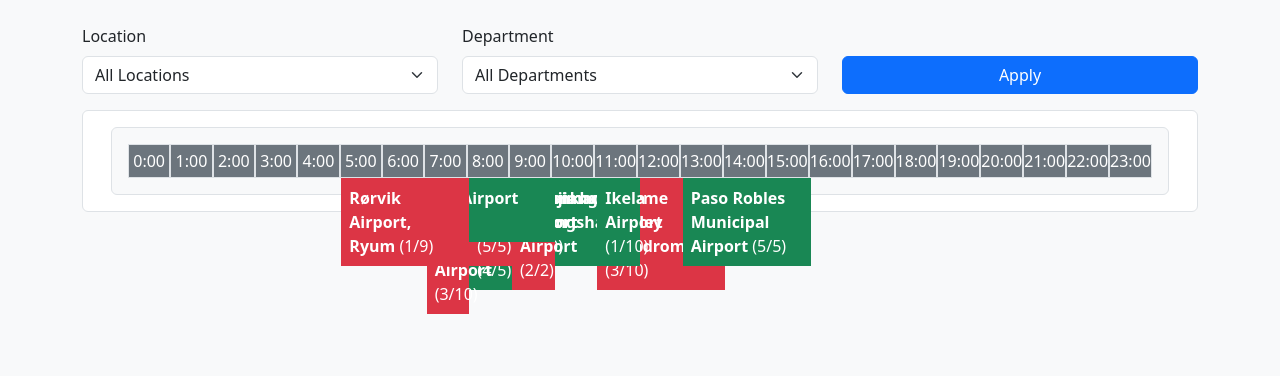
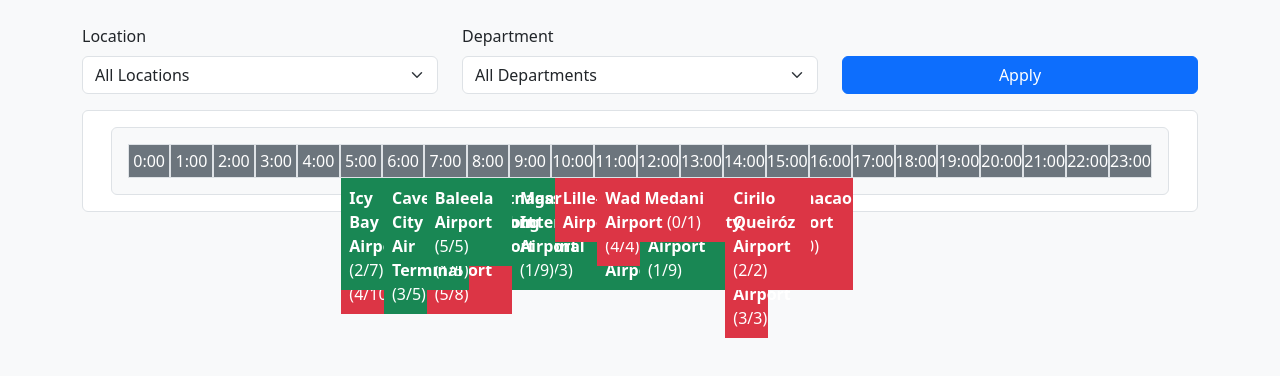
Before and after one commit to RustyBraze/VMS-module-calendar, a website: page index.html in a window 1280 px wide. Drawn offline with nearby package versions, Linux system fonts and the light colour scheme.

Commit message:
Aaaaaaaaaaaaaaaaaaaaaaaaaaaaaaaaaaaaaaaaaaaaaaaaaaaaaaaaaaaaaaaaaaaaaaahhhhhhhhhhhhhhhhhhhhhhhh

```diff
--- a/index.html
+++ b/index.html
@@ -28,17 +28,23 @@
 
 
     <script>
-        document.addEventListener("DOMContentLoaded", function() {
+        // document.addEventListener("DOMContentLoaded", function() {
 
-            console.log("Initializing ShiftCalendar...");
+        //     console.log("Initializing ShiftCalendar...");
 
-            const calendar = new ShiftCalendar("calendar");
-            const filters = new Filter(calendar.render.bind(calendar));
-            filters.render("filters");
+        //     const calendar = new ShiftCalendar("calendar");
+        //     const filters = new Filter(calendar.render.bind(calendar));
+        //     filters.render("filters");
+        //     calendar.render();
+
+        //     console.log("Complete loaded ShiftCalendar");
+        // });
+
+        document.addEventListener("DOMContentLoaded", function () {
+            const calendar = new ShiftCalendar("calendar", "filters");
             calendar.render();
+        });
 
-            console.log("Complete loaded ShiftCalendar");
-        });
     </script>
 
 
--- a/src/calendar.ts
+++ b/src/calendar.ts
@@ -5,17 +5,20 @@
 export class ShiftCalendar {
     private container: HTMLElement;
     private shifts = generateShifts();
-    private modal: ShiftModal;
+    // private modal: ShiftModal;
+    private filter: Filter;
 
     private hours = Array.from({ length: 24 }, (_, i) => i); // 24-hour format (00:00 - 23:00)
 
-    constructor(containerId: string, modalId: string) {
-        this.container = document.getElementById(containerId)!;
-        this.modal = new ShiftModal(modalId);
+    constructor(calendarId: string, filterId: string) {
+        // constructor(containerId: string, modalId: string) {
+        // this.modal = new ShiftModal(modalId);
+        this.container = document.getElementById(calendarId)!;
+        this.filter = new Filter(filterId, this.render.bind(this));
+        this.filter.updateShifts(this.shifts);
     }
 
     render(filters: Record<string, string> = {}) {
-
         if (!this.container) {
             console.error("ShiftCalendar: No container found with ID");
             return;
@@ -23,10 +26,14 @@
 
         console.log("Rendering calendar..."); // Check if the function runs
 
+        // const filteredShifts = this.shifts.filter(shift =>
+        //     (!filters.location || shift.location === filters.location) &&
+        //     (!filters.department || shift.department === filters.department) &&
+        //     (!filters.date || shift.start_time.startsWith(filters.date))
+        // );
         const filteredShifts = this.shifts.filter(shift =>
             (!filters.location || shift.location === filters.location) &&
-            (!filters.department || shift.department === filters.department) &&
-            (!filters.date || shift.start_time.startsWith(filters.date))
+            (!filters.department || shift.department === filters.department)
         );
 
         console.log("Filtered Shifts:", filteredShifts); // Check if shifts are available
@@ -77,7 +84,7 @@
             element.addEventListener("click", () => {
                 const shiftId = parseInt(element.getAttribute("data-id")!);
                 const shift = this.shifts.find(s => s.id === shiftId);
-                if (shift) this.modal.show(shift);
+                // if (shift) this.modal.show(shift);
             });
         });
 
--- a/src/dummyData.ts
+++ b/src/dummyData.ts
@@ -7,178 +7,238 @@
 export const generateShifts = () => [
     {
         "id": 1,
-        "title": "Gbangbatok Airport",
-        "location": "Information Booth",
-        "department": "Event Planners",
+        "title": "Johan Adolf Pengel International Airport",
+        "location": "Hall A",
+        "department": "Security",
         "start_time": "2024-03-10T07:00:00Z",
         "end_time": "2024-03-10T10:00:00+00:00",
+        "applied": 3,
+        "total": 3,
+        "available": true
+      }, {
+        "id": 2,
+        "title": "Herendeen Bay Airport",
+        "location": "Registration Desk",
+        "department": "Lighting Crew",
+        "start_time": "2024-03-10T10:00:00Z",
+        "end_time": "2024-03-10T12:00:00+00:00",
+        "applied": 0,
+        "total": 3,
+        "available": false
+      }, {
+        "id": 3,
+        "title": "Thompson Airport",
+        "location": "Exhibit Hall 1",
+        "department": "Theater Crew",
+        "start_time": "2024-03-10T08:00:00Z",
+        "end_time": "2024-03-10T09:00:00+00:00",
+        "applied": 1,
+        "total": 4,
+        "available": true
+      }, {
+        "id": 4,
+        "title": "Taylor County Airport",
+        "location": "Conference Room 2",
+        "department": "Parking Attendants",
+        "start_time": "2024-03-10T06:00:00Z",
+        "end_time": "2024-03-10T07:00:00+00:00",
+        "applied": 3,
+        "total": 5,
+        "available": false
+      }, {
+        "id": 5,
+        "title": "Donegal Airport",
+        "location": "Vendor Booth 15",
+        "department": "Catering Staff",
+        "start_time": "2024-03-10T13:00:00Z",
+        "end_time": "2024-03-10T16:00:00+00:00",
+        "applied": 5,
+        "total": 8,
+        "available": false
+      }, {
+        "id": 6,
+        "title": "Barreirinhas Airport",
+        "location": "Restroom",
+        "department": "Event Planners",
+        "start_time": "2024-03-10T14:00:00Z",
+        "end_time": "2024-03-10T16:00:00+00:00",
+        "applied": 2,
+        "total": 2,
+        "available": false
+      }, {
+        "id": 7,
+        "title": "St Johns Industrial Air Park",
+        "location": "Cafeteria",
+        "department": "Cleaning Crew",
+        "start_time": "2024-03-10T06:00:00Z",
+        "end_time": "2024-03-10T09:00:00+00:00",
+        "applied": 0,
+        "total": 4,
+        "available": true
+      }, {
+        "id": 8,
+        "title": "Napa County Airport",
+        "location": "Security Checkpoint",
+        "department": "Tech Support",
+        "start_time": "2024-03-10T12:00:00Z",
+        "end_time": "2024-03-10T14:00:00+00:00",
+        "applied": 5,
+        "total": 10,
+        "available": false
+      }, {
+        "id": 9,
+        "title": "Massawa International Airport",
+        "location": "Information Booth",
+        "department": "Registration Staff",
+        "start_time": "2024-03-10T08:00:00Z",
+        "end_time": "2024-03-10T09:00:00+00:00",
+        "applied": 1,
+        "total": 9,
+        "available": true
+      }, {
+        "id": 10,
+        "title": "Lien Khuong Airport",
+        "location": "Lounge Area",
+        "department": "Medical Team",
+        "start_time": "2024-03-10T07:00:00Z",
+        "end_time": "2024-03-10T08:00:00+00:00",
+        "applied": 5,
+        "total": 9,
+        "available": false
+      }, {
+        "id": 11,
+        "title": "General Mariano Matamoros Airport",
+        "location": "Hall A",
+        "department": "Security",
+        "start_time": "2024-03-10T10:00:00Z",
+        "end_time": "2024-03-10T13:00:00+00:00",
+        "applied": 0,
+        "total": 1,
+        "available": true
+      }, {
+        "id": 12,
+        "title": "Raja Haji Fisabilillah International Airport",
+        "location": "Registration Desk",
+        "department": "Lighting Crew",
+        "start_time": "2024-03-10T13:00:00Z",
+        "end_time": "2024-03-10T14:00:00+00:00",
+        "applied": 3,
+        "total": 3,
+        "available": false
+      }, {
+        "id": 13,
+        "title": "Malolo Lailai Island Airport",
+        "location": "Exhibit Hall 1",
+        "department": "Theater Crew",
+        "start_time": "2024-03-10T10:00:00Z",
+        "end_time": "2024-03-10T13:00:00+00:00",
+        "applied": 4,
+        "total": 4,
+        "available": false
+      }, {
+        "id": 14,
+        "title": "Tumeremo Airport",
+        "location": "Conference Room 2",
+        "department": "Parking Attendants",
+        "start_time": "2024-03-10T14:00:00Z",
+        "end_time": "2024-03-10T16:00:00+00:00",
+        "applied": 2,
+        "total": 4,
+        "available": true
+      }, {
+        "id": 15,
+        "title": "Porto dos Gaúchos Airport",
+        "location": "Vendor Booth 15",
+        "department": "Catering Staff",
+        "start_time": "2024-03-10T06:00:00Z",
+        "end_time": "2024-03-10T08:00:00+00:00",
+        "applied": 5,
+        "total": 8,
+        "available": false
+      }, {
+        "id": 16,
+        "title": "Lille-Lesquin Airport",
+        "location": "Restroom",
+        "department": "Event Planners",
+        "start_time": "2024-03-10T09:00:00Z",
+        "end_time": "2024-03-10T12:00:00+00:00",
         "applied": 2,
         "total": 3,
         "available": false
       }, {
-        "id": 2,
-        "title": "Caribou Municipal Airport",
-        "location": "Conference Room 2",
-        "department": "Catering Staff",
-        "start_time": "2024-03-10T07:00:00Z",
-        "end_time": "2024-03-10T08:00:00+00:00",
-        "applied": 4,
-        "total": 5,
-        "available": true
-      }, {
-        "id": 3,
-        "title": "Maquehue Airport",
+        "id": 17,
+        "title": "Thunder Bay Airport",
         "location": "Cafeteria",
-        "department": "Registration Staff",
-        "start_time": "2024-03-10T05:00:00Z",
-        "end_time": "2024-03-10T07:00:00+00:00",
-        "applied": 4,
-        "total": 4,
-        "available": false
-      }, {
-        "id": 4,
-        "title": "Calicut International Airport",
-        "location": "Restroom",
         "department": "Cleaning Crew",
-        "start_time": "2024-03-10T10:00:00Z",
-        "end_time": "2024-03-10T11:00:00+00:00",
-        "applied": 2,
-        "total": 5,
-        "available": true
-      }, {
-        "id": 5,
-        "title": "RAF Lyneham",
-        "location": "Information Booth",
-        "department": "Parking Attendants",
-        "start_time": "2024-03-10T08:00:00Z",
-        "end_time": "2024-03-10T10:00:00+00:00",
-        "applied": 5,
-        "total": 9,
-        "available": false
-      }, {
-        "id": 6,
-        "title": "Lai Airport",
-        "location": "Registration Desk",
-        "department": "Tech Support",
-        "start_time": "2024-03-10T12:00:00Z",
-        "end_time": "2024-03-10T13:00:00+00:00",
-        "applied": 3,
+        "start_time": "2024-03-10T14:00:00Z",
+        "end_time": "2024-03-10T16:00:00+00:00",
+        "applied": 1,
         "total": 3,
         "available": false
       }, {
-        "id": 7,
-        "title": "Bayankhongor Airport",
-        "location": "Hall A",
-        "department": "Lighting Crew",
-        "start_time": "2024-03-10T08:00:00Z",
-        "end_time": "2024-03-10T10:00:00+00:00",
-        "applied": 0,
-        "total": 9,
-        "available": true
-      }, {
-        "id": 8,
-        "title": "Turkmenabat Airport",
-        "location": "Lounge Area",
-        "department": "Registration Staff",
-        "start_time": "2024-03-10T06:00:00Z",
-        "end_time": "2024-03-10T09:00:00+00:00",
-        "applied": 1,
-        "total": 5,
-        "available": true
-      }, {
-        "id": 9,
-        "title": "Bhurban Heliport",
-        "location": "Conference Room 2",
-        "department": "Theater Crew",
-        "start_time": "2024-03-10T11:00:00Z",
-        "end_time": "2024-03-10T14:00:00+00:00",
-        "applied": 0,
-        "total": 2,
-        "available": false
-      }, {
-        "id": 10,
-        "title": "Whangarei Airport",
-        "location": "Information Booth",
-        "department": "Lighting Crew",
-        "start_time": "2024-03-10T10:00:00Z",
-        "end_time": "2024-03-10T11:00:00+00:00",
-        "applied": 4,
-        "total": 10,
-        "available": true
-      }, {
-        "id": 11,
-        "title": "General Pico Airport",
-        "location": "Hall A",
-        "department": "Event Planners",
-        "start_time": "2024-03-10T06:00:00Z",
-        "end_time": "2024-03-10T07:00:00+00:00",
+        "id": 18,
+        "title": "Sibu Airport",
+        "location": "Security Checkpoint",
+        "department": "Tech Support",
+        "start_time": "2024-03-10T05:00:00Z",
+        "end_time": "2024-03-10T06:00:00+00:00",
         "applied": 1,
         "total": 6,
         "available": false
       }, {
-        "id": 12,
-        "title": "Djúpivogur Airport",
-        "location": "Lounge Area",
-        "department": "Tech Support",
+        "id": 19,
+        "title": "Iloilo International Airport",
+        "location": "Information Booth",
+        "department": "Registration Staff",
         "start_time": "2024-03-10T05:00:00Z",
-        "end_time": "2024-03-10T08:00:00+00:00",
-        "applied": 3,
-        "total": 6,
-        "available": false
-      }, {
-        "id": 13,
-        "title": "Windarra Airport",
-        "location": "Lounge Area",
-        "department": "Parking Attendants",
-        "start_time": "2024-03-10T06:00:00Z",
         "end_time": "2024-03-10T07:00:00+00:00",
-        "applied": 4,
-        "total": 7,
-        "available": false
-      }, {
-        "id": 14,
-        "title": "Aroa Airport",
-        "location": "Exhibit Hall 1",
-        "department": "Security",
-        "start_time": "2024-03-10T08:00:00Z",
-        "end_time": "2024-03-10T09:00:00+00:00",
-        "applied": 0,
-        "total": 3,
+        "applied": 5,
+        "total": 5,
         "available": true
       }, {
-        "id": 15,
-        "title": "Tte. Julio Gallardo Airport",
-        "location": "Hall A",
-        "department": "Tech Support",
-        "start_time": "2024-03-10T06:00:00Z",
-        "end_time": "2024-03-10T07:00:00+00:00",
-        "applied": 3,
+        "id": 20,
+        "title": "Humacao Airport",
+        "location": "Lounge Area",
+        "department": "Medical Team",
+        "start_time": "2024-03-10T14:00:00Z",
+        "end_time": "2024-03-10T16:00:00+00:00",
+        "applied": 1,
         "total": 10,
         "available": false
       }, {
-        "id": 16,
-        "title": "Aeroclube Airport",
-        "location": "Security Checkpoint",
-        "department": "Medical Team",
+        "id": 21,
+        "title": "Fazenda Três Barras Airport",
+        "location": "Hall A",
+        "department": "Security",
+        "start_time": "2024-03-10T04:00:00Z",
+        "end_time": "2024-03-10T06:00:00+00:00",
+        "applied": 4,
+        "total": 10,
+        "available": false
+      }, {
+        "id": 22,
+        "title": "Cirilo Queiróz Airport",
+        "location": "Registration Desk",
+        "department": "Lighting Crew",
+        "start_time": "2024-03-10T13:00:00Z",
+        "end_time": "2024-03-10T15:00:00+00:00",
+        "applied": 2,
+        "total": 2,
+        "available": false
+      }, {
+        "id": 23,
+        "title": "Dawson Community Airport",
+        "location": "Exhibit Hall 1",
+        "department": "Theater Crew",
         "start_time": "2024-03-10T11:00:00Z",
-        "end_time": "2024-03-10T14:00:00+00:00",
-        "applied": 5,
+        "end_time": "2024-03-10T13:00:00+00:00",
+        "applied": 1,
         "total": 9,
         "available": true
       }, {
-        "id": 17,
-        "title": "Illizi Takhamalt Airport",
-        "location": "Lounge Area",
-        "department": "Registration Staff",
-        "start_time": "2024-03-10T04:00:00Z",
-        "end_time": "2024-03-10T07:00:00+00:00",
-        "applied": 3,
-        "total": 9,
-        "available": false
-      }, {
-        "id": 18,
-        "title": "Kikai Airport",
-        "location": "Restroom",
+        "id": 24,
+        "title": "Pantnagar Airport",
+        "location": "Conference Room 2",
         "department": "Parking Attendants",
         "start_time": "2024-03-10T07:00:00Z",
         "end_time": "2024-03-10T08:00:00+00:00",
@@ -186,124 +246,64 @@
         "total": 5,
         "available": false
       }, {
-        "id": 19,
-        "title": "Imbaimadai Airport",
-        "location": "Hall A",
-        "department": "Lighting Crew",
-        "start_time": "2024-03-10T08:00:00Z",
-        "end_time": "2024-03-10T09:00:00+00:00",
+        "id": 25,
+        "title": "Icy Bay Airport",
+        "location": "Vendor Booth 15",
+        "department": "Catering Staff",
+        "start_time": "2024-03-10T04:00:00Z",
+        "end_time": "2024-03-10T05:00:00+00:00",
         "applied": 2,
-        "total": 10,
+        "total": 7,
+        "available": true
+      }, {
+        "id": 26,
+        "title": "Collarenebri Airport",
+        "location": "Restroom",
+        "department": "Event Planners",
+        "start_time": "2024-03-10T05:00:00Z",
+        "end_time": "2024-03-10T07:00:00+00:00",
+        "applied": 4,
+        "total": 6,
         "available": false
       }, {
-        "id": 20,
-        "title": "Graeme Rowley Aerodrome",
-        "location": "Hall A",
-        "department": "Registration Staff",
+        "id": 27,
+        "title": "Xinguara Municipal Airport",
+        "location": "Cafeteria",
+        "department": "Cleaning Crew",
+        "start_time": "2024-03-10T06:00:00Z",
+        "end_time": "2024-03-10T07:00:00+00:00",
+        "applied": 1,
+        "total": 5,
+        "available": true
+      }, {
+        "id": 28,
+        "title": "Wad Medani Airport",
+        "location": "Security Checkpoint",
+        "department": "Tech Support",
         "start_time": "2024-03-10T10:00:00Z",
         "end_time": "2024-03-10T13:00:00+00:00",
-        "applied": 3,
-        "total": 10,
+        "applied": 0,
+        "total": 1,
         "available": false
       }, {
-        "id": 21,
-        "title": "Qianjiang Wulingshan Airport",
-        "location": "Lounge Area",
-        "department": "Cleaning Crew",
-        "start_time": "2024-03-10T08:00:00Z",
-        "end_time": "2024-03-10T09:00:00+00:00",
-        "applied": 2,
-        "total": 2,
-        "available": false
-      }, {
-        "id": 22,
-        "title": "Santa Rosa International Airport",
-        "location": "Hall A",
-        "department": "Theater Crew",
-        "start_time": "2024-03-10T04:00:00Z",
-        "end_time": "2024-03-10T07:00:00+00:00",
-        "applied": 1,
-        "total": 6,
+        "id": 29,
+        "title": "Cavern City Air Terminal",
+        "location": "Information Booth",
+        "department": "Registration Staff",
+        "start_time": "2024-03-10T05:00:00Z",
+        "end_time": "2024-03-10T06:00:00+00:00",
+        "applied": 3,
+        "total": 5,
         "available": true
       }, {
-        "id": 23,
-        "title": "Bossangoa Airport",
-        "location": "Hall A",
-        "department": "Cleaning Crew",
-        "start_time": "2024-03-10T05:00:00Z",
-        "end_time": "2024-03-10T07:00:00+00:00",
-        "applied": 2,
-        "total": 2,
-        "available": true
-      }, {
-        "id": 24,
-        "title": "Ikela Airport",
-        "location": "Information Booth",
-        "department": "Theater Crew",
-        "start_time": "2024-03-10T10:00:00Z",
-        "end_time": "2024-03-10T11:00:00+00:00",
-        "applied": 1,
-        "total": 10,
-        "available": true
-      }, {
-        "id": 25,
-        "title": "Esbjerg Airport",
-        "location": "Conference Room 2",
-        "department": "Tech Support",
+        "id": 30,
+        "title": "Baleela Airport",
+        "location": "Lounge Area",
+        "department": "Medical Team",
         "start_time": "2024-03-10T06:00:00Z",
-        "end_time": "2024-03-10T09:00:00+00:00",
-        "applied": 1,
-        "total": 4,
-        "available": false
-      }, {
-        "id": 26,
-        "title": "Paso Robles Municipal Airport",
-        "location": "Registration Desk",
-        "department": "Lighting Crew",
-        "start_time": "2024-03-10T12:00:00Z",
-        "end_time": "2024-03-10T15:00:00+00:00",
+        "end_time": "2024-03-10T08:00:00+00:00",
         "applied": 5,
         "total": 5,
         "available": true
-      }, {
-        "id": 27,
-        "title": "Jiri Airport",
-        "location": "Information Booth",
-        "department": "Catering Staff",
-        "start_time": "2024-03-10T06:00:00Z",
-        "end_time": "2024-03-10T09:00:00+00:00",
-        "applied": 1,
-        "total": 6,
-        "available": true
-      }, {
-        "id": 28,
-        "title": "Sialum Airport",
-        "location": "Vendor Booth 15",
-        "department": "Event Planners",
-        "start_time": "2024-03-10T04:00:00Z",
-        "end_time": "2024-03-10T05:00:00+00:00",
-        "applied": 3,
-        "total": 5,
-        "available": false
-      }, {
-        "id": 29,
-        "title": "Egegik Airport",
-        "location": "Restroom",
-        "department": "Cleaning Crew",
-        "start_time": "2024-03-10T04:00:00Z",
-        "end_time": "2024-03-10T05:00:00+00:00",
-        "applied": 1,
-        "total": 3,
-        "available": true
-      }, {
-        "id": 30,
-        "title": "Rørvik Airport, Ryum",
-        "location": "Conference Room 2",
-        "department": "Event Planners",
-        "start_time": "2024-03-10T04:00:00Z",
-        "end_time": "2024-03-10T07:00:00+00:00",
-        "applied": 1,
-        "total": 9,
-        "available": false
       }
 ];
--- a/src/filters.ts
+++ b/src/filters.ts
@@ -1,29 +1,46 @@
 export class Filter {
-    private filters: Record<string, string> = {};
+    private container: HTMLElement;
+    private shifts: any[] = [];
+    private onFilterChange: (filters: Record<string, string>) => void;
 
-    constructor(private onFilterChange: (filters: Record<string, string>) => void) {}
+    constructor(containerId: string, onFilterChange: (filters: Record<string, string>) => void) {
+        this.container = document.getElementById(containerId)!;
+        this.onFilterChange = onFilterChange;
+    }
 
-    render(containerId: string) {
-        const container = document.getElementById(containerId)!;
+    updateShifts(shifts: any[]) {
+        this.shifts = shifts;
+        this.render();
+    }
 
-        container.innerHTML = `
+    private getUniqueValues(field: string): string[] {
+        return [...new Set(this.shifts.map(shift => shift[field]))].sort();
+    }
+
+
+    render() {
+        if (!this.container) {
+            console.error("Filter: No container found with ID");
+            return;
+        }
+
+        const locations = this.getUniqueValues("location");
+        const departments = this.getUniqueValues("department");
+
+        this.container.innerHTML = `
             <div class="row">
                 <div class="col-md-4">
                     <label for="locationFilter" class="form-label">Location</label>
                     <select id="locationFilter" class="form-select">
                         <option value="">All Locations</option>
-                    <option value="Stage A">Stage A</option>
-                    <option value="Main Entrance">Main Entrance</option>
-                    <option value="Control Room">Control Room</option>
+                        ${locations.map(loc => `<option value="${loc}">${loc}</option>`).join('')}
                     </select>
                 </div>
                 <div class="col-md-4">
                     <label for="departmentFilter" class="form-label">Department</label>
                     <select id="departmentFilter" class="form-select">
                         <option value="">All Departments</option>
-                    <option value="Logistics">Logistics</option>
-                    <option value="Security">Security</option>
-                    <option value="IT">IT</option>
+                        ${departments.map(dep => `<option value="${dep}">${dep}</option>`).join('')}
                     </select>
                 </div>
                 <div class="col-md-4 d-flex align-items-end">
@@ -32,14 +49,53 @@
             </div>
         `;
 
-
         document.getElementById("applyFilters")!.onclick = () => {
-            this.filters.location = (document.getElementById("locationFilter") as HTMLSelectElement).value;
-            this.filters.department = (document.getElementById("departmentFilter") as HTMLSelectElement).value;
-            this.filters.date = (document.getElementById("dateFilter") as HTMLInputElement).value;
-            this.onFilterChange(this.filters);
+            const filters = {
+                location: (document.getElementById("locationFilter") as HTMLSelectElement).value,
+                department: (document.getElementById("departmentFilter") as HTMLSelectElement).value
+            };
+            this.onFilterChange(filters);
         };
     }
+
+
+    // render(containerId: string) {
+    //     const container = document.getElementById(containerId)!;
+
+    //     container.innerHTML = `
+    //     <div class="row">
+    //         <div class="col-md-4">
+    //             <label for="locationFilter" class="form-label">Location</label>
+    //             <select id="locationFilter" class="form-select">
+    //                 <option value="">All Locations</option>
+    //                 <option value="Stage A">Stage A</option>
+    //                 <option value="Main Entrance">Main Entrance</option>
+    //                 <option value="Control Room">Control Room</option>
+    //             </select>
+    //         </div>
+    //         <div class="col-md-4">
+    //             <label for="departmentFilter" class="form-label">Department</label>
+    //             <select id="departmentFilter" class="form-select">
+    //                 <option value="">All Departments</option>
+    //                 <option value="Logistics">Logistics</option>
+    //                 <option value="Security">Security</option>
+    //                 <option value="IT">IT</option>
+    //             </select>
+    //         </div>
+    //         <div class="col-md-4 d-flex align-items-end">
+    //             <button id="applyFilters" class="btn btn-primary w-100">Apply</button>
+    //         </div>
+    //     </div>
+    // `;
+
+
+    //     document.getElementById("applyFilters")!.onclick = () => {
+    //         this.filters.location = (document.getElementById("locationFilter") as HTMLSelectElement).value;
+    //         this.filters.department = (document.getElementById("departmentFilter") as HTMLSelectElement).value;
+    //         this.filters.date = (document.getElementById("dateFilter") as HTMLInputElement).value;
+    //         this.onFilterChange(this.filters);
+    //     };
+    // }
 }
 
 // // Make Filter available globally
```
Also changed, not shown: dist/calendar.min.js. Lines whose indentation alone changed are shown as unchanged.
